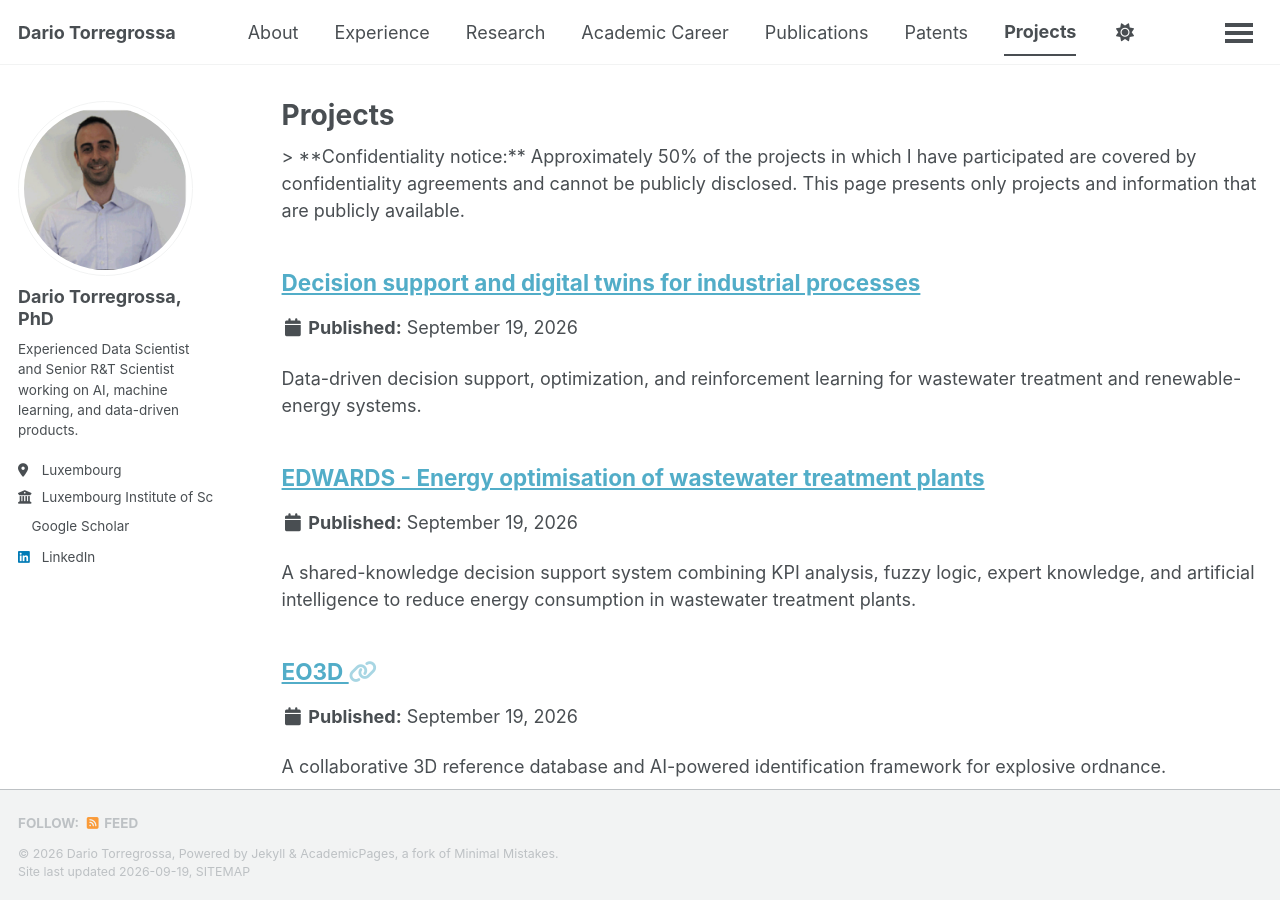
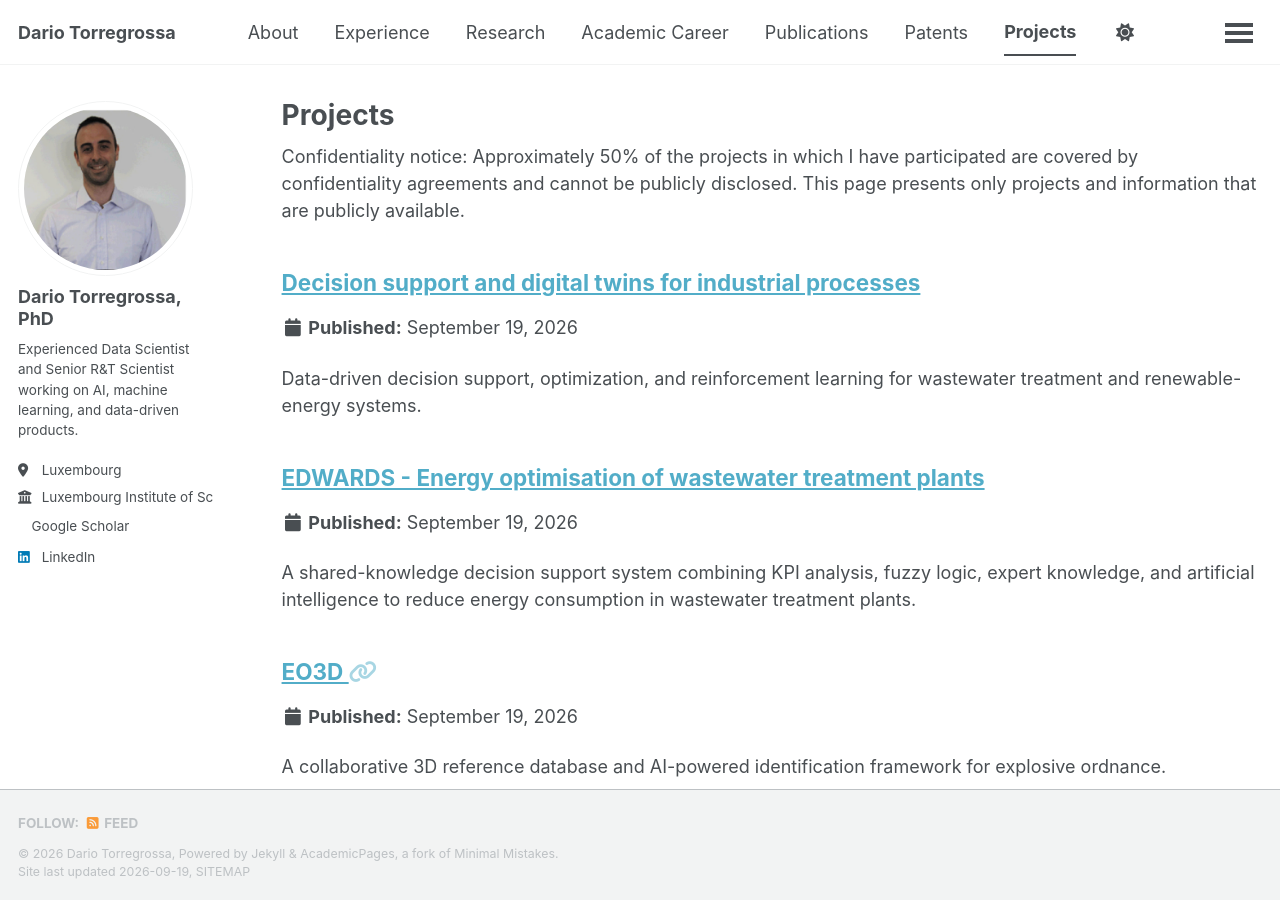
Before and after one commit to dario-torregrossa-private/curriculum, a Jekyll site: the page built from _pages/portfolio.html, in a window 1280 px wide and 900 px high. Built offline with Jekyll 4.4.1, drawn with Linux system fonts in a browser that asks for light colours; a style sheet for code colours, icons or effects is not loaded.

```diff
--- a/_pages/portfolio.html
+++ b/_pages/portfolio.html
@@ -8,7 +8,7 @@ author_profile: true
 
 {% include base_path %}
 
-> **Confidentiality notice:** Approximately 50% of the projects in which I have participated are covered by confidentiality agreements and cannot be publicly disclosed. This page presents only projects and information that are publicly available.
+Confidentiality notice: Approximately 50% of the projects in which I have participated are covered by confidentiality agreements and cannot be publicly disclosed. This page presents only projects and information that are publicly available.
 
 {% for post in site.portfolio %}
   {% include archive-single.html %}
```
